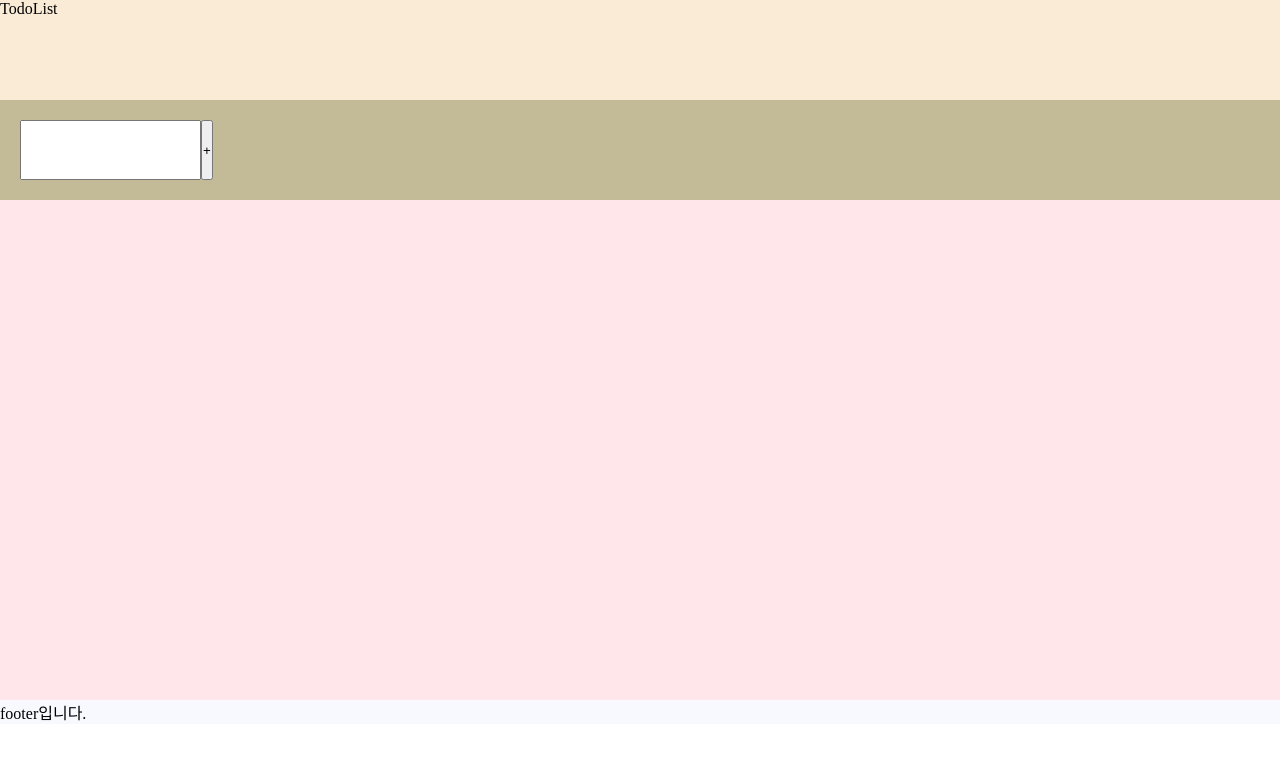
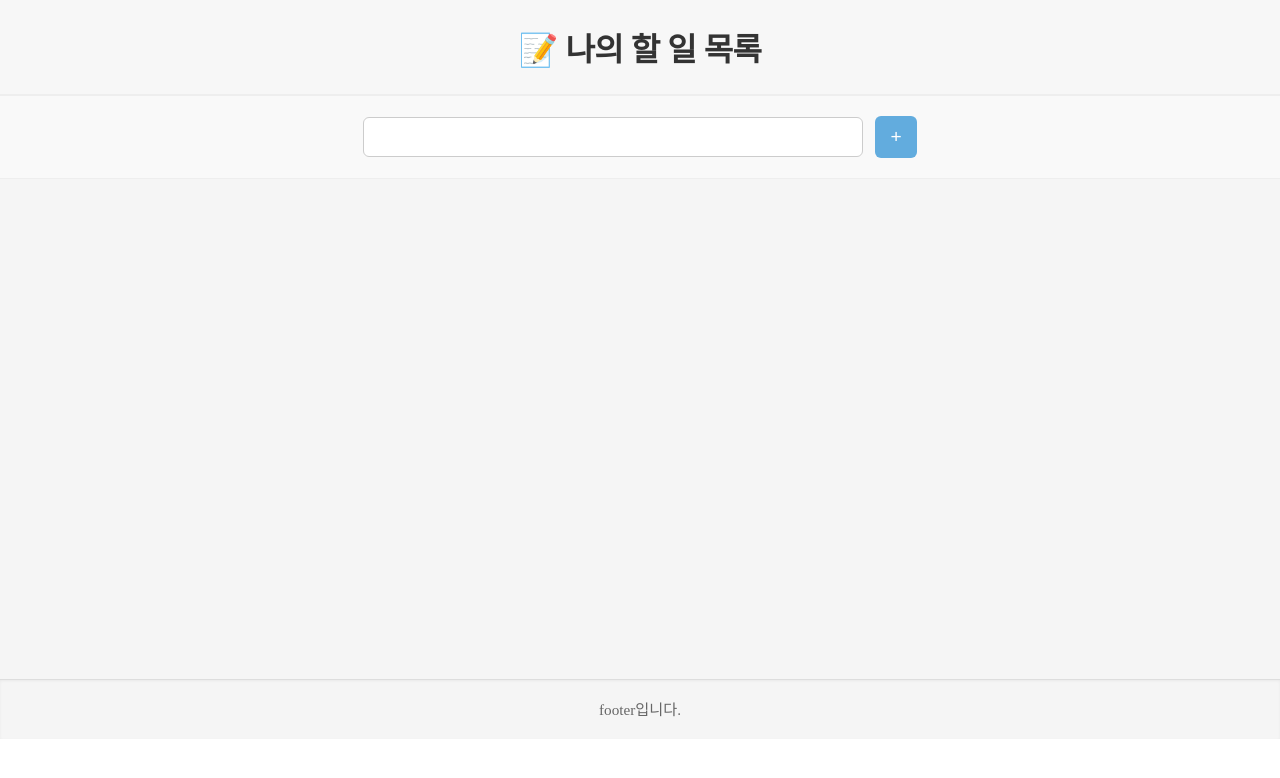
Before and after one commit to jionii/vue-todo, a Vue app: page / in a window 1280 px wide. Shown: the top 778 px of the page. Built offline with nearby package versions, Linux system fonts and the light colour scheme.

Commit message:
css: 전체적인 css 적용

```diff
--- a/src/components/TodoFooter.vue
+++ b/src/components/TodoFooter.vue
@@ -8,11 +8,16 @@
 
 </script>
 
-
 <style scoped>
 .footer-box {
   width: 100%;
-  height: 100%;
-  background-color: ghostwhite;
+  height: 60px;
+  background-color: #f5f5f5;
+  border-top: 1px solid #ddd;
+  text-align: center;
+  line-height: 60px;
+  color: #666;
+  font-size: 0.95rem;
+  box-shadow: inset 0 1px 3px rgba(0,0,0,0.05);
 }
 </style>
--- a/src/components/TodoHeader.vue
+++ b/src/components/TodoHeader.vue
@@ -1,19 +1,28 @@
 <template>
-  <div class="header-box">
-    TodoList
-  </div>
+  <header class="todo-header">
+    <!-- 제목 영역 -->
+    <h1>📝 나의 할 일 목록</h1>
+  </header>
 </template>
 
-
 <script setup>
+// 헤더는 기능 없이 UI만 담당
 </script>
 
+<style scoped>
+.todo-header {
+  text-align: center;
+  background-color: #f7f7f7;
+  padding: 1.5rem 1rem;
+  border-bottom: 2px solid #eee;
+  box-shadow: 0 2px 4px rgba(0, 0, 0, 0.05);
+}
 
-<style scoped>
-.header-box {
-  display: flex;
-  width: 100%;
-  height: 100px;
-  background-color: antiquewhite;
+.todo-header h1 {
+  font-size: 2rem;
+  color: #333;
+  margin: 0;
+  font-weight: bold;
+  letter-spacing: -0.5px;
 }
 </style>
--- a/src/components/TodoInput.vue
+++ b/src/components/TodoInput.vue
@@ -24,21 +24,46 @@ const submitTodo = () => {
   const trimmed = newTodo.value.trim()
   // 입력 값이 공백이 아니면 (즉, 뭔가 입력했으면) if문 실행
   if (trimmed) {
-
     // emit('이벤트이름') → 부모에서 @이벤트이름 = "이 함수 실행 "
-    emit('addTodo', trimmed) // 부모 컴포넌트(App.vue)로 'addTodo'이벤트를 발생시키고 입력한 텍스트를 함께 보냄
-    newTodo.value = '' // 입력창 초기화 (엔터 치고 나면 다시 빈 입력창으로)
+    emit('addTodo', trimmed) // 부모 컴포넌트(App.vue)로 'addTodo'이벤트를 발생시하고 입력한 텍스트를 함께 보내며
+    newTodo.value = '' // 입력창 초기화 (enter 치고 나면 다시 비인 입력창으로)
   }
 }
 </script>
-
 
 <style scoped>
 .input-box {
   padding: 20px;
   display: flex;
-  width: 100%;
-  height: 100px;
-  background-color: rgb(195, 187, 152);
+  justify-content: center;
+  align-items: center;
+  gap: 12px;
+  background-color: #f9f9f9;
+  border-bottom: 1px solid #eee;
+}
+
+.input-box input {
+  flex: 1;
+  max-width: 500px;
+  padding: 10px 15px;
+  font-size: 1rem;
+  border: 1px solid #ccc;
+  border-radius: 6px;
+  outline: none;
+}
+
+.input-box button {
+  padding: 10px 15px;
+  font-size: 1.2rem;
+  border: none;
+  background-color: #62acde;
+  color: white;
+  border-radius: 6px;
+  cursor: pointer;
+  transition: background-color 0.2s;
+}
+
+.input-box button:hover {
+  background-color: #4e95c7;
 }
 </style>
--- a/src/components/TodoList.vue
+++ b/src/components/TodoList.vue
@@ -9,8 +9,7 @@
        :key="index" class="todo-item"
        :class="{completed: todo.completed}"
        @click="$emit('toggle', index)"> <!-- 나 지금 index번 항목 클릭됐어! toggle이라는 이벤트로 알려줄게! -->
-        {{ index + 1 }}. {{ todo.item }}
-
+        <span class="todo-text">{{ index + 1 }}. {{ todo.item }}</span>
         <button class="remove-btn" @click.stop="$emit('remove', index)">삭제</button>
       </li>
     </ul>
@@ -27,7 +26,7 @@ defineProps(['todoItems'])  // 부모 컴포넌트(App.vue)에서 todoItems 배
   width: 100%;
   height: 500px;
   padding: 20px;
-  background-color: rgb(255, 230, 234); /* 배경색 */
+  background-color: #f5f5f5; /* 배경색 */
   overflow-y: auto; /* 스크롤 가능 */
   box-sizing: border-box;
 }
@@ -48,6 +47,9 @@ defineProps(['todoItems'])  // 부모 컴포넌트(App.vue)에서 todoItems 배
   font-size: 1.1rem;                    /* 글씨 크기 */
   box-shadow: 0 4px 6px rgba(0, 0, 0, 0.05); /* 그림자 효과 */
   transition: transform 0.2s;
+  display: flex;
+  align-items: center;
+  justify-content: space-between;
 }
 
 /* hover 시 살짝 뜨는 애니메이션 */
@@ -56,20 +58,27 @@ defineProps(['todoItems'])  // 부모 컴포넌트(App.vue)에서 todoItems 배
   box-shadow: 0 6px 10px rgba(0, 0, 0, 0.08);
 }
 
+/* 완료된 항목 스타일 */
 .completed {
   text-decoration: line-through;
   color: #aaa;
   background-color: #f0f0f0;
 }
 
+.todo-text {
+  flex: 1;
+  cursor: pointer;
+  word-break: break-word;
+}
+
 .remove-btn {
-  margin-left: auto;
+  margin-left: 16px;
   background-color: rgb(255, 189, 202);
   color: #de4343;
   border: none;
-  padding: 5px 10px;
+  padding: 6px 12px;
   font-weight: bold;
-  border-radius: 5px;
+  border-radius: 6px;
   cursor: pointer;
   transition: background-color 0.2s;
 }
@@ -77,5 +86,4 @@ defineProps(['todoItems'])  // 부모 컴포넌트(App.vue)에서 todoItems 배
 .remove-btn:hover {
   background-color: rgb(255, 170, 187);
 }
-
 </style>
```
